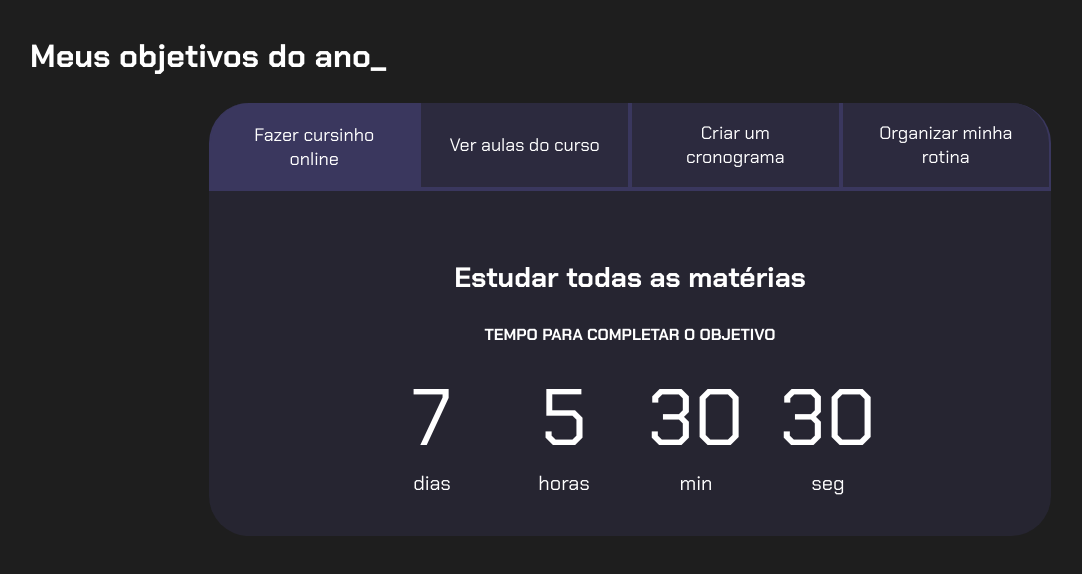
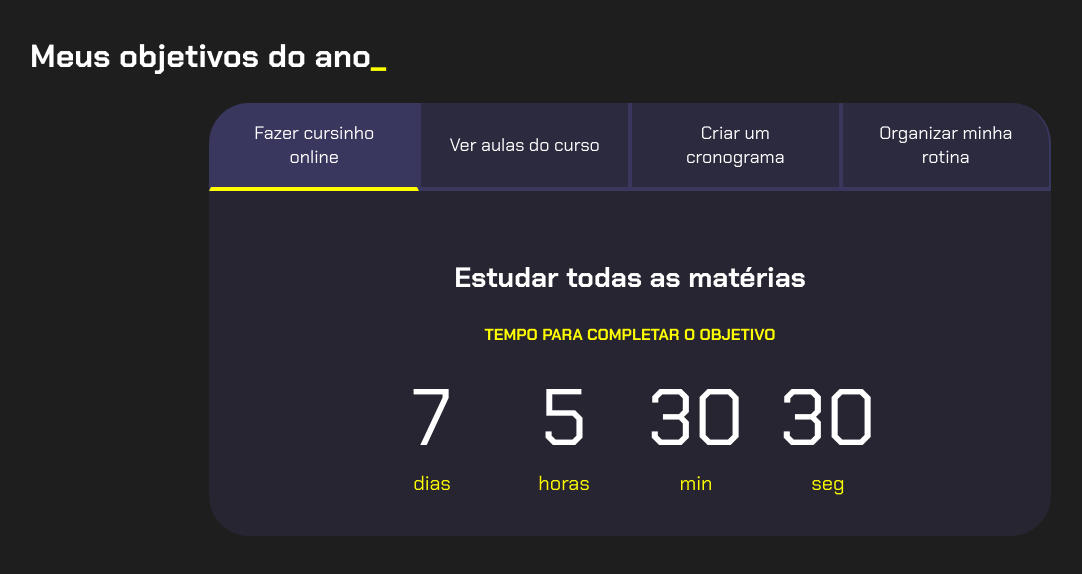
Before and after one commit to nipizani06/projeto-de-vida, a plain HTML site: page index.html in a window 1280 px wide. Shown: the whole page, without its empty margins (10-1092 px from the left). Drawn offline with Linux system fonts and the light colour scheme.

Commit message:
Update style.css

```diff
--- a/style.css
+++ b/style.css
@@ -33,7 +33,7 @@ body {
 }
 
 .titulo-principal span {
-    color: var(--Blue);
+    color: var(--Yellow);
 }
 
 
@@ -63,7 +63,7 @@ body {
 
 .botao.ativo{
     background-color: var(--botao-ativo);
-    border-bottom: 4px solid var(--Blue);
+    border-bottom: 4px solid var(--Yellow);
 }
 
 .abas-textos{
@@ -85,7 +85,7 @@ body {
 }
 .aba-conteudo-titulo-secundario{
     text-align: center;
-    color: var(--Blue);
+    color: var(--Yellow);
     text-transform: uppercase;
 }
 
@@ -107,7 +107,7 @@ body {
 }
 
 .contador-digito-texto{
-    color: var(--Blue);
+    color: var(--Yellow);
     font-size: 20px;
     margin: 0;
 
```
